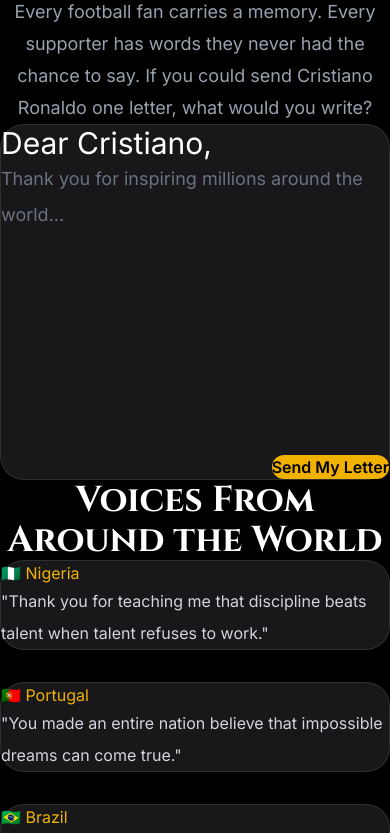
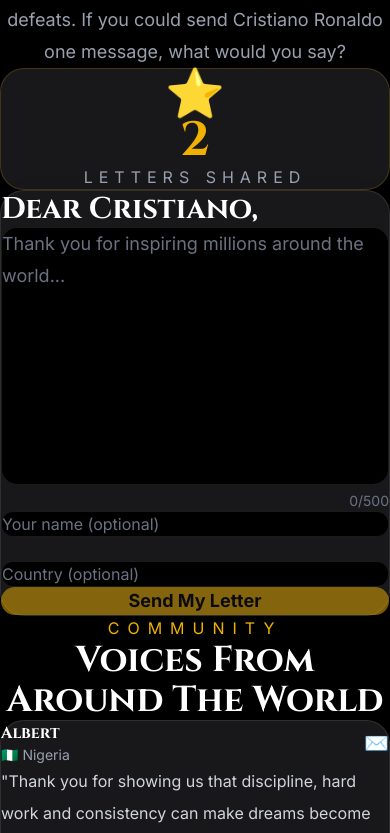
Before and after one commit to AlbertAdekanye/letters-to-cr7, a React (Vite) app: page / in a window 390 px wide. Shown: the part 10051-10884 px from the top of the page. Built offline with nearby package versions, Linux system fonts and the light colour scheme.

Commit message:
feat: enhance letter components with new LetterCounter and improved LetterForm functionality

```diff
--- a/src/components/letters/LetterCard.jsx
+++ b/src/components/letters/LetterCard.jsx
@@ -1,21 +1,39 @@
 import { motion } from "framer-motion";
 
-const LetterCard = ({ country, message }) => {
+const LetterCard = ({ letter }) => {
   return (
-    <motion.div
+    <motion.article
+      layout
+      initial={{ opacity: 0, y: 30 }}
+      animate={{ opacity: 1, y: 0 }}
       whileHover={{
         y: -8,
+        transition: { duration: 0.2 },
       }}
       className="rounded-3xl border border-white/10 bg-zinc-900 p-8"
     >
-      <p className="mb-6 text-yellow-500">
-        {country}
-      </p>
+      <div className="mb-6 flex items-center justify-between">
+
+        <div>
+          <h3 className="font-bold text-white">
+            {letter.nickname}
+          </h3>
+
+          <p className="text-sm text-gray-400">
+            {letter.country}
+          </p>
+        </div>
+
+        <span className="text-yellow-500 text-xl">
+          ✉️
+        </span>
+
+      </div>
 
       <p className="leading-8 text-gray-300">
-        "{message}"
+        "{letter.message}"
       </p>
-    </motion.div>
+    </motion.article>
   );
 };
 
--- /dev/null
+++ b/src/components/letters/LetterCounter.jsx
@@ -0,0 +1,25 @@
+import { motion } from "framer-motion";
+
+const LetterCounter = ({ count }) => {
+  return (
+    <motion.div
+      initial={{ opacity: 0, y: 30 }}
+      whileInView={{ opacity: 1, y: 0 }}
+      viewport={{ once: true }}
+      transition={{ duration: 0.8 }}
+      className="mx-auto mb-16 max-w-md rounded-3xl border border-yellow-500/20 bg-zinc-900 p-8 text-center"
+    >
+      <p className="text-5xl">⭐</p>
+
+      <h3 className="mt-4 text-5xl font-black text-yellow-500">
+        {count}
+      </h3>
+
+      <p className="mt-3 uppercase tracking-[6px] text-gray-400">
+        Letters Shared
+      </p>
+    </motion.div>
+  );
+};
+
+export default LetterCounter;
--- a/src/components/letters/LetterForm.jsx
+++ b/src/components/letters/LetterForm.jsx
@@ -1,32 +1,123 @@
+import { useState } from "react";
 import { motion } from "framer-motion";
 
-const LetterForm = () => {
+const MAX_CHARACTERS = 500;
+
+const LetterForm = ({ onAddLetter }) => {
+  const [formData, setFormData] = useState({
+    nickname: "",
+    country: "",
+    message: "",
+  });
+
+  const [isSubmitting, setIsSubmitting] = useState(false);
+
+  const handleChange = (e) => {
+    setFormData((prev) => ({
+      ...prev,
+      [e.target.name]: e.target.value,
+    }));
+  };
+
+  const handleSubmit = async (e) => {
+    e.preventDefault();
+
+    if (!formData.message.trim()) return;
+
+    setIsSubmitting(true);
+
+    await new Promise((resolve) => setTimeout(resolve, 1200));
+
+    const newLetter = {
+      id: crypto.randomUUID(),
+      nickname: formData.nickname.trim() || "Anonymous Fan",
+      country: formData.country.trim() || "🌍 Somewhere on Earth",
+      message: formData.message.trim(),
+      createdAt: new Date(),
+    };
+
+    onAddLetter(newLetter);
+
+    setFormData({
+      nickname: "",
+      country: "",
+      message: "",
+    });
+
+    setIsSubmitting(false);
+  };
+
   return (
-    <motion.div
-      initial={{ opacity: 0, y: 60 }}
+    <motion.form
+      onSubmit={handleSubmit}
+      initial={{ opacity: 0, y: 50 }}
       whileInView={{ opacity: 1, y: 0 }}
       viewport={{ once: true }}
-      transition={{ duration: 1 }}
-      className="mx-auto max-w-4xl rounded-3xl border border-white/10 bg-zinc-900 p-8 md:p-14"
+      transition={{ duration: 0.8 }}
+      className="mx-auto max-w-5xl rounded-3xl border border-white/10 bg-zinc-900 p-6 shadow-2xl md:p-12"
     >
-      <p className="mb-10 text-3xl text-white">
+      <h3 className="mb-8 text-3xl font-bold text-white">
         Dear Cristiano,
-      </p>
+      </h3>
+
+      {/* Message */}
 
       <textarea
-        rows="8"
+        name="message"
+        rows={8}
+        value={formData.message}
+        onChange={handleChange}
+        maxLength={MAX_CHARACTERS}
         placeholder="Thank you for inspiring millions around the world..."
-        className="w-full resize-none border-none bg-transparent text-lg leading-9 text-white placeholder:text-gray-500 focus:outline-none"
+        className="w-full resize-none rounded-2xl border border-white/10 bg-black p-6 text-lg leading-8 text-white placeholder:text-gray-500 focus:border-yellow-500 focus:outline-none"
       />
 
-      <div className="mt-12 flex justify-end">
-        <button
-          className="rounded-full bg-yellow-500 px-8 py-4 font-semibold text-black transition hover:scale-105"
+      <div className="mt-2 flex justify-end">
+        <span
+          className={`text-sm ${
+            formData.message.length >= MAX_CHARACTERS
+              ? "text-red-500"
+              : "text-gray-500"
+          }`}
         >
-          Send My Letter
-        </button>
+          {formData.message.length}/{MAX_CHARACTERS}
+        </span>
       </div>
-    </motion.div>
+
+      {/* Inputs */}
+
+      <div className="mt-8 grid gap-6 md:grid-cols-2">
+
+        <input
+          type="text"
+          name="nickname"
+          value={formData.nickname}
+          onChange={handleChange}
+          placeholder="Your name (optional)"
+          className="rounded-xl border border-white/10 bg-black px-5 py-4 text-white placeholder:text-gray-500 focus:border-yellow-500 focus:outline-none"
+        />
+
+        <input
+          type="text"
+          name="country"
+          value={formData.country}
+          onChange={handleChange}
+          placeholder="Country (optional)"
+          className="rounded-xl border border-white/10 bg-black px-5 py-4 text-white placeholder:text-gray-500 focus:border-yellow-500 focus:outline-none"
+        />
+
+      </div>
+
+      {/* Button */}
+
+      <button
+        type="submit"
+        disabled={!formData.message.trim() || isSubmitting}
+        className="mt-10 w-full rounded-full bg-yellow-500 py-4 text-lg font-bold text-black transition duration-300 hover:scale-[1.02] disabled:cursor-not-allowed disabled:opacity-50"
+      >
+        {isSubmitting ? "Sending..." : "Send My Letter"}
+      </button>
+    </motion.form>
   );
 };
 
--- a/src/components/letters/LetterWall.jsx
+++ b/src/components/letters/LetterWall.jsx
@@ -1,42 +1,29 @@
 import LetterCard from "./LetterCard";
 
-const letters = [
-  {
-    id: 1,
-    country: "🇳🇬 Nigeria",
-    message:
-      "Thank you for teaching me that discipline beats talent when talent refuses to work.",
-  },
-  {
-    id: 2,
-    country: "🇵🇹 Portugal",
-    message:
-      "You made an entire nation believe that impossible dreams can come true.",
-  },
-  {
-    id: 3,
-    country: "🇧🇷 Brazil",
-    message:
-      "Football will remember your goals, but we will remember your mentality.",
-  },
-];
+const LetterWall = ({ letters }) => {
+  return (
+    <section>
+      <div className="mb-12 text-center">
 
-const LetterWall = () => {
-  return (
-    <>
-      <h3 className="mb-12 text-center text-4xl font-bold text-white">
-        Voices From Around the World
-      </h3>
+        <p className="uppercase tracking-[8px] text-yellow-500">
+          Community
+        </p>
 
-      <div className="grid gap-8 md:grid-cols-2 lg:grid-cols-3">
+        <h2 className="mt-4 text-4xl font-black text-white">
+          Voices From Around The World
+        </h2>
+
+      </div>
+
+      <div className="grid gap-8 md:grid-cols-2 xl:grid-cols-3">
         {letters.map((letter) => (
           <LetterCard
             key={letter.id}
-            {...letter}
+            letter={letter}
           />
         ))}
       </div>
-    </>
+    </section>
   );
 };
 
--- a/src/components/letters/Letters.jsx
+++ b/src/components/letters/Letters.jsx
@@ -1,34 +1,65 @@
+import { useState } from "react";
+import LetterCounter from "./LetterCounter";
 import LetterForm from "./LetterForm";
 import LetterWall from "./LetterWall";
 
 const Letters = () => {
+  const [letters, setLetters] = useState([
+    {
+      id: crypto.randomUUID(),
+      nickname: "Albert",
+      country: "🇳🇬 Nigeria",
+      message:
+        "Thank you for showing us that discipline, hard work and consistency can make dreams become reality.",
+      createdAt: new Date(),
+    },
+    {
+      id: crypto.randomUUID(),
+      nickname: "Anonymous Fan",
+      country: "🇵🇹 Portugal",
+      message:
+        "Obrigado por tudo. You inspired generations and changed football forever.",
+      createdAt: new Date(),
+    },
+  ]);
+
+  const addLetter = (newLetter) => {
+    setLetters((prevLetters) => [newLetter, ...prevLetters]);
+  };
+
   return (
-    <section className="bg-black py-32">
-      <div className="mx-auto max-w-6xl px-6">
+    <section className="bg-black py-24 md:py-32">
+      <div className="mx-auto max-w-7xl px-6">
 
-        {/* Heading */}
-        <div className="mb-24 text-center">
+        {/* Header */}
+        <div className="mb-20 text-center">
 
-          <p className="mb-4 uppercase tracking-[10px] text-yellow-500">
+          <p className="mb-4 uppercase tracking-[8px] text-yellow-500">
             Letters
           </p>
 
-          <h2 className="text-5xl font-black text-white md:text-7xl">
-            A Letter To Cristiano
+          <h2 className="text-4xl font-black text-white md:text-6xl">
+            Dear Cristiano
           </h2>
 
-          <p className="mx-auto mt-8 max-w-3xl text-lg leading-8 text-gray-400">
-            Every football fan carries a memory.
-            Every supporter has words they never had the chance to say.
-            If you could send Cristiano Ronaldo one letter, what would you write?
+          <p className="mx-auto mt-6 max-w-3xl text-lg leading-8 text-gray-400">
+            Millions watched you play.
+            Millions celebrated your victories.
+            Millions cried after your defeats.
+            If you could send Cristiano Ronaldo one message,
+            what would you say?
           </p>
 
         </div>
 
-        <LetterForm />
+        <LetterCounter count={letters.length} />
 
-        <div className="mt-32">
-          <LetterWall />
+        <div className="mt-16">
+          <LetterForm onAddLetter={addLetter} />
+        </div>
+
+        <div className="mt-24">
+          <LetterWall letters={letters} />
         </div>
 
       </div>
```
